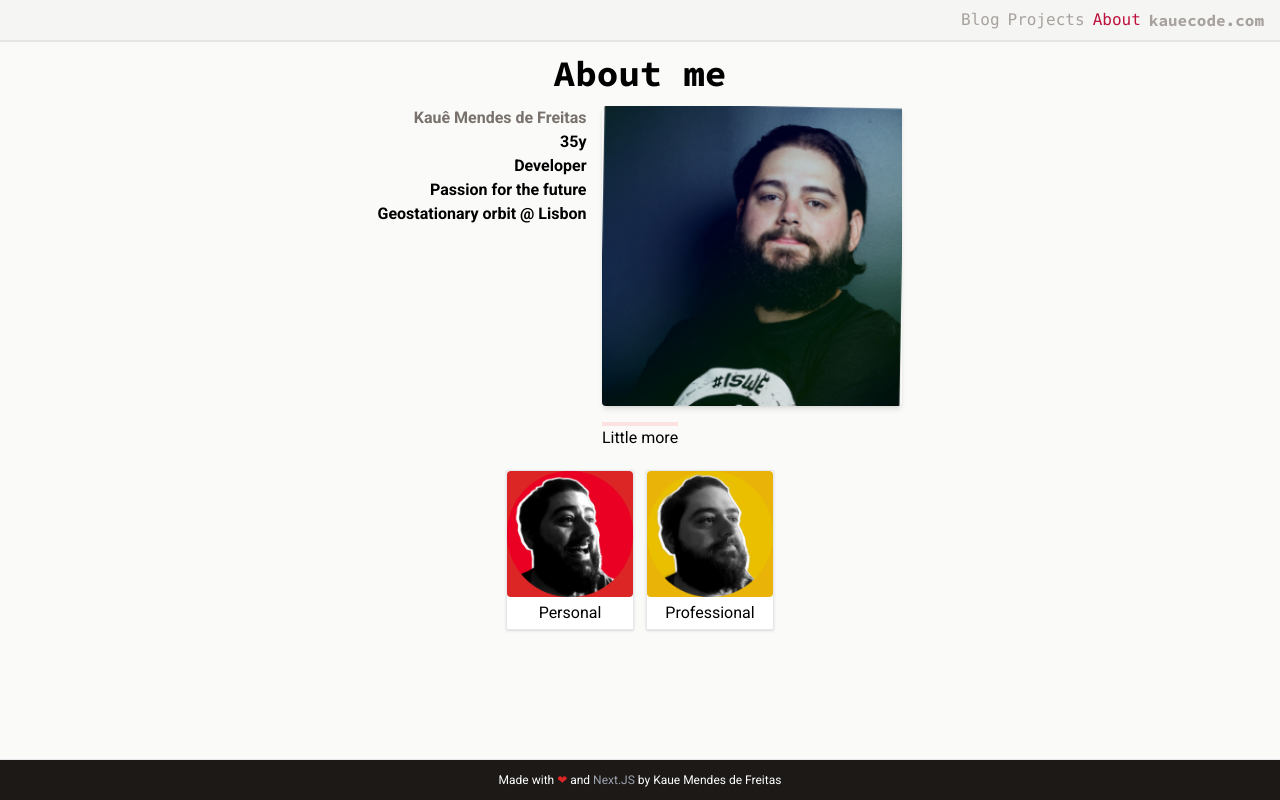
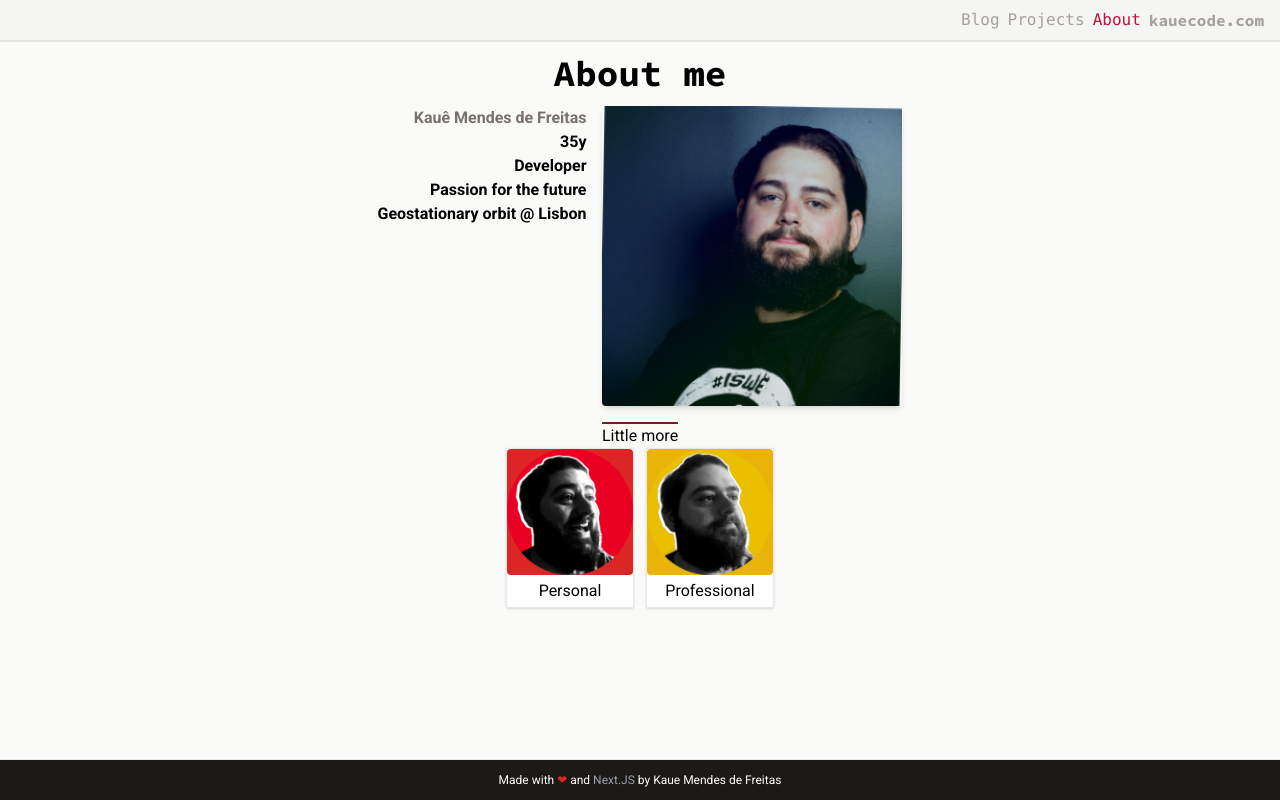
Before and after one commit to kauemendes/kauemendes.com, a Next.js app: page /about in a window 1280 px wide. Built offline with nearby package versions, Linux system fonts and the light colour scheme.

Commit message:
Fix page grow

```diff
--- a/src/app/about/page.tsx
+++ b/src/app/about/page.tsx
@@ -14,7 +14,7 @@ export default function InfoPage() {
   return (
     <>
       <Heading>About me</Heading>
-      <div className="flex flex-col ">
+      <div className="flex w-3/4 m-auto flex-col flex-wrap">
         <div className="flex flex-row w-auto m-auto">
           <div className="text-right pr-4">
             <p className="text-stone-500 font-bold">
@@ -43,10 +43,10 @@ export default function InfoPage() {
             />
           </div>
         </div>
-        <div className='w-auto m-auto h-12 border-t-4 border-red-100'>
+        <div className='flex flex-row w-auto m-auto border-t-2 border-red-900'>
           <h2>Little more</h2>
         </div>
-        <div className="w-auto m-auto h-12">
+        <div className="flex flex-row w-auto m-auto">
           <ul className="flex flex-wrap w-fit m-auto flex-grow gap-3">
             <li className="bg-white border w-32 shadow hover:shadow-xl">
               <Link href="/about/personal">
```
